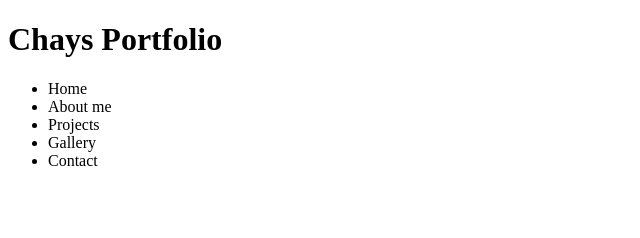
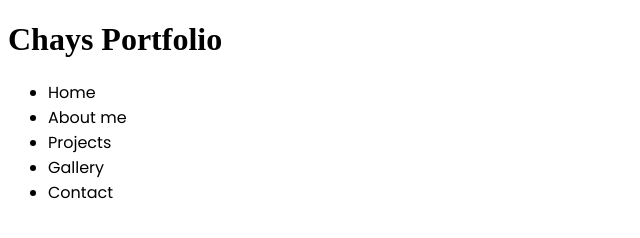
Before and after one commit to chaychay20/simplified-setup, a website: page index.html in a window 1280 px wide. Shown: the whole page, without its empty margins (0-640 px from the left). Drawn offline with Linux system fonts and the light colour scheme; a web font is replaced by a local one.

Commit message:
Setup simple project

```diff
--- a/index.html
+++ b/index.html
@@ -1,12 +1,14 @@
 <!DOCTYPE html>
 <html>
     <head>
+        <link rel="preconnect" href="https://fonts.gstatic.com">
+<link href="https://fonts.googleapis.com/css2?family=Abhaya+Libre:wght@800&family=Poppins&display=swap" rel="stylesheet">
         <title>Mein erstes HTML-Dokument</title>
     </head>
     <body>
         <h1>Chays Portfolio</h1>
 <nav>
-    <ul>
+    <ul class="menu">
         <li>Home</li>
         <li>About me</li>
         <li>Projects</li>
--- a/styles.css
+++ b/styles.css
@@ -0,0 +1,33 @@
+:root{
+/*Units*/
+--unit-s:14px;
+--unit-m:16px;
+--unit-l:20px;
+--unit-xl:24px;
+
+/*Fonts*/
+--fontfamily-text:'Poppins', sans-serif;
+--fontfamily-headline: 'Abhaya Libre', serif;
+
+--fontstyle-text1:Meduim;
+--fontstyle-text2:MediumItalic;
+--fontstyle-text3:SemiBold;
+--fontstyle-headlines:extrabold;
+
+/*Font-size*/
+--fontsize-h1:64px;
+--fontsize-h2:48px;
+--fontsize-h3:36px;
+--fontsize-h4:24px;
+
+--typo-general-size:12px;
+--typo-large-size:14px;
+--typo-small-size:10px;
+
+/*Colors*/
+--color-purple:#390164;
+--color-green:#CDF5DB;
+--color-black:#000000;
+--color-white:#FFFFFF;
+}
+.menu{font-family:var(--fontfamily-text)}
```
